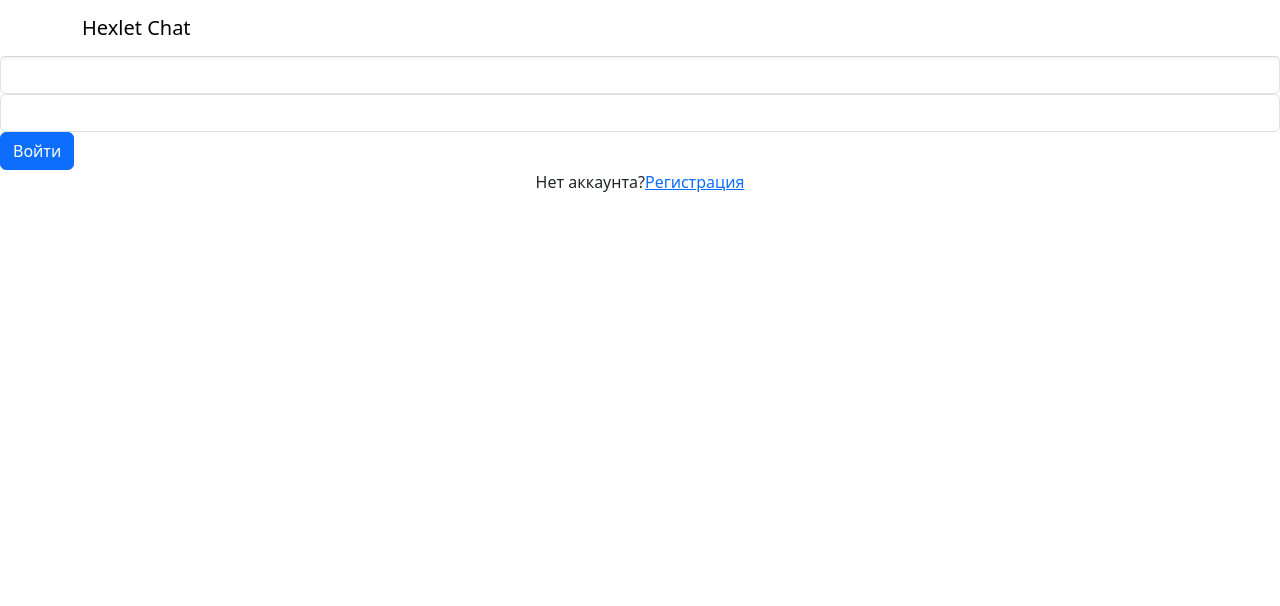
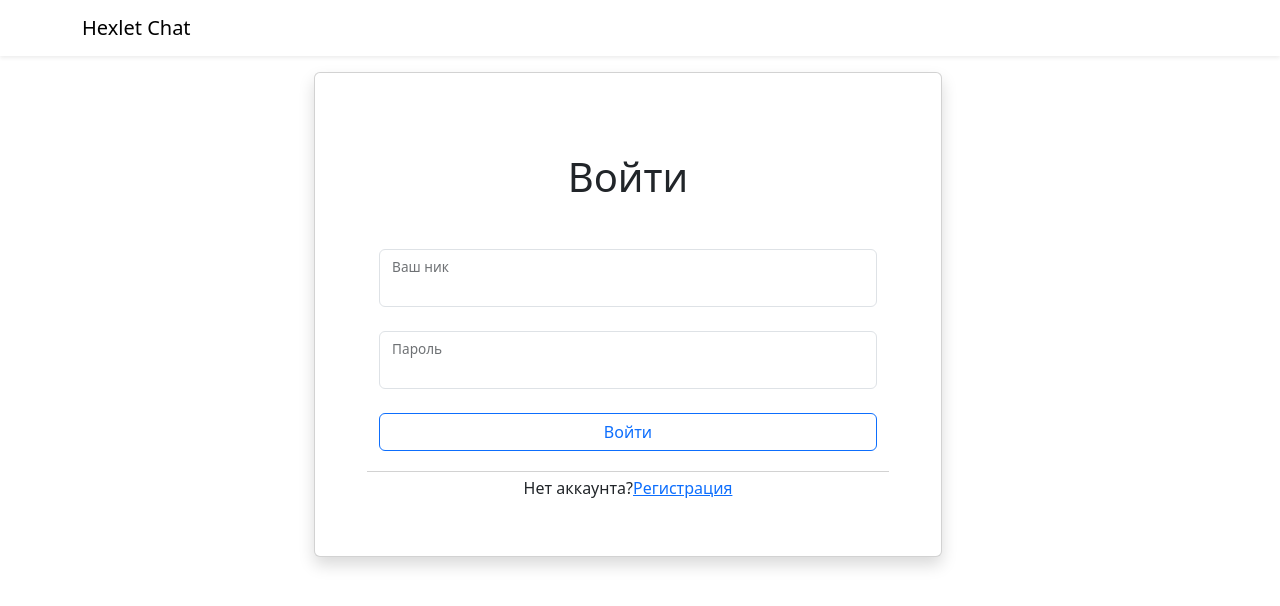
Before and after one commit to Andrey-Mikhailov-Fro/frontend-project-12, a React (Create React App) app in the folder my-frontend-app/: page /login in a window 1280 px wide. Shown: the top 606 px of the page. Built offline with nearby package versions, Linux system fonts and the light colour scheme; no server answers; what leo-profanity would draw is missing.

Commit message:
update visuals

```diff
--- a/my-frontend-app/src/components/CreateChannelModal.jsx
+++ b/my-frontend-app/src/components/CreateChannelModal.jsx
@@ -18,7 +18,8 @@ function CreateChannelModal(props) {
     { isLoading: isCreatingChannel }] = useAddChannelMutation();
   const channelsNames = useSelector(selectors.selectAll).map((channel) => channel.name);
   const [error, setError] = useState('');
-  const { show, handleClose } = props;
+  // eslint-disable-next-line no-unused-vars
+  const { show, handleClose, changeChnl } = props;
 
   const { t } = useTranslation();
 
@@ -33,7 +34,8 @@ function CreateChannelModal(props) {
       const checkedChannel = filter.clean(newChannel);
       try {
         await validate(newChannel, channelsNames);
-        await createChannel({ name: checkedChannel });
+        const newActive = await createChannel({ name: checkedChannel });
+        changeChnl(newActive.data.id);
         formik.values.newChannel = '';
         handleClose();
       } catch (validationError) {
--- a/my-frontend-app/src/components/MessagesList.jsx
+++ b/my-frontend-app/src/components/MessagesBlock.jsx
@@ -1,5 +1,4 @@
 /* eslint-disable react/prop-types */
-/* eslint-disable no-unused-vars */
 import React from 'react';
 import ListGroup from 'react-bootstrap/ListGroup';
 import Button from 'react-bootstrap/esm/Button';
@@ -7,22 +6,27 @@ import Container from 'react-bootstrap/Container';
 import Form from 'react-bootstrap/Form';
 import { Formik } from 'formik';
 import { useSelector, useDispatch } from 'react-redux';
+import { useTranslation } from 'react-i18next';
 import filter from 'leo-profanity';
 import * as messagesApi from '../services/messagesApi';
-import { selectors, newMessage, removeMessage } from '../slices/messagesSlice';
+import { selectors as messagesSelectors, newMessage, removeMessage } from '../slices/messagesSlice';
+import { selectors as channelsSelectors } from '../slices/channelsSlice';
 
 filter.loadDictionary(navigator.language);
 
 function MessagesList(props) {
   const { isLoading } = messagesApi.useGetMessagesQuery();
-  const [deleteMessage, { isLoading: isRemovingMessage }] = messagesApi.useRemoveMessageMutation();
   const [sendMessage, { isLoading: isSendingMessage }] = messagesApi.useAddMessageMutation();
   const dispatch = useDispatch();
 
-  const userData = useSelector((state) => state.user);
-  const messages = useSelector(selectors.selectAll);
+  const { t } = useTranslation();
 
   const { active, socket } = props;
+
+  const userData = useSelector((state) => state.user);
+  const messages = useSelector(messagesSelectors.selectAll);
+  const channels = useSelector(channelsSelectors.selectAll);
+  const currentChannel = channels.find((chan) => chan.id === active);
 
   const messageSubmitHandler = (e) => {
     e.preventDefault();
@@ -39,39 +43,49 @@ function MessagesList(props) {
     dispatch(removeMessage(id));
   });
 
-  const handleDelete = (id) => () => {
-    deleteMessage(id);
-  };
-
   const renderListItem = (item) => {
     const checkedMessage = filter.clean(item.body);
     return (
-      <Container key={item.id} fluid="true" className="d-flex flex-row justify-content-between">
+      <Container key={item.id} fluid="true" className="d-flex flex-row">
         <ListGroup.Item
           className="w-100 text-break mb-2"
           id={item.id}
         >
           {`${item.username}: ${checkedMessage}`}
         </ListGroup.Item>
-        <Button className="btn-secondary" disabled={isRemovingMessage} onClick={handleDelete(item.id)} />
       </Container>
     );
   };
 
+  const currentChannelMessages = messages
+    .filter((item) => item.channelId === active)
+    .map(renderListItem);
+
   return (
-    <Container className="d-flex h-100 flex-column justify-content-end">
-      <ListGroup className="chat-messages overflow-auto px-5">
-        {isLoading ? 'Loading...' : messages.filter((item) => item.channelId === active).map(renderListItem)}
+    <Container className="d-flex h-100 w-100 p-0 flex-column justify-content-end">
+      <div className="bg-secondary text-white w-100 mb-4 p-3 shadow-sm small">
+        <p><b>{`# ${currentChannel?.name}` || 'Loading...'}</b></p>
+        <span>{t('chat.count', { count: currentChannelMessages.length })}</span>
+      </div>
+      <ListGroup data-spy="scroll" className="chat-messages w-100 align-content-bottom overflow-auto m-0 px-5">
+        {isLoading ? 'Loading...' : currentChannelMessages}
       </ListGroup>
-      <div className="mt-auto px-5 py-3">
+      <div className="mt-auto m-0 p-3 w-100">
         <Formik initialValues={{ message: '' }}>
-          <Form noValidate className="py-1 border rounded-2" onSubmit={messageSubmitHandler}>
+          <Form noValidate className="border rounded-2" onSubmit={messageSubmitHandler}>
             <div className="input-group has-validation">
               <Form.Control
                 type="name"
                 name="message"
+                placeholder={t('chat.message')}
               />
-              <Button type="submit" className="btn btn-group-vertical" disabled={isSendingMessage} />
+              <Button
+                type="submit"
+                className="btn btn-group-vertical border-primary bg-white text-primary"
+                disabled={isSendingMessage}
+              >
+                {t('chat.send')}
+              </Button>
             </div>
           </Form>
         </Formik>
--- a/my-frontend-app/src/components/SignInForm.jsx
+++ b/my-frontend-app/src/components/SignInForm.jsx
@@ -1,65 +1,91 @@
 /* eslint-disable consistent-return */
-import React from 'react';
+import React, { useState } from 'react';
 import Form from 'react-bootstrap/Form';
 import Button from 'react-bootstrap/Button';
+import FloatingLabel from 'react-bootstrap/FloatingLabel';
+import Container from 'react-bootstrap/Container';
+import Card from 'react-bootstrap/Card';
 import { Navigate } from 'react-router-dom';
-import { Formik, Field } from 'formik';
+import { Formik, useFormik } from 'formik';
 import { useSelector } from 'react-redux';
 import { useTranslation } from 'react-i18next';
 import { useLoginMutation } from '../services/authApi';
 import CommonHeader from './CommonHeader';
 
 function MyForm() {
-  // eslint-disable-next-line no-unused-vars
-  const [singIn, { error: errorMessage, isLoading: isSingingIn }] = useLoginMutation();
+  const [singIn, { isLoading: isSingingIn }] = useLoginMutation();
+  const [error, setError] = useState('');
   const userData = useSelector((state) => state.user);
   localStorage.setItem('token', userData.token);
 
   const { t } = useTranslation();
 
-  const submitHandler = async (e) => {
-    e.preventDefault();
-    const username = e.target.nickname.value;
-    const password = e.target.password.value;
-    const body = { username, password };
-    await singIn(body);
-  };
+  const formik = useFormik({
+    initialValues: {
+      nickname: '',
+      password: '',
+    },
+    onSubmit: async (values) => {
+      const { nickname, password } = values;
+      const body = { username: nickname, password };
+      const response = await singIn(body);
+      if (Object.hasOwn(response, 'error')) {
+        if (response.error.status === 401) setError(t('signInForm.error'));
+      }
+    },
+  });
 
-  const initialValues = { nickname: '', password: '' };
+  const possibleError = error !== '';
 
   if (userData.token !== '') return <Navigate to="/" />;
 
   return (
     <>
       <CommonHeader />
-      <Formik
-        initialValues={initialValues}
-      >
-        <Form onSubmit={submitHandler}>
-          <Field
+      <Container fluid className="row justify-content-center align-content-center">
+        <Card className="h-50 w-50 m-3 mb-1 p-5 shadow">
+          <Card.Header as="h1" className="text-center m-4 border-0 bg-white">{t('signInForm.button')}</Card.Header>
+          <Card.Body>
+            <Formik>
+              <Form onSubmit={formik.handleSubmit}>
+                <FloatingLabel className="mb-4" label={t('signInForm.username')}>
+                  <Form.Control
                     type="name"
                     name="nickname"
-            className="form-control"
+                    isInvalid={possibleError}
+                    value={formik.values.nickname}
+                    onChange={formik.handleChange}
                   />
-          <Field
+                </FloatingLabel>
+                <FloatingLabel className="mb-4" label={t('signInForm.password')}>
+                  <Form.Control
                     type="password"
                     name="password"
-            className="form-control"
+                    isInvalid={possibleError}
+                    value={formik.values.password}
+                    onChange={formik.handleChange}
                   />
+                  <Form.Control.Feedback type="invalid">
+                    {possibleError ? t('signInForm.error') : ''}
+                  </Form.Control.Feedback>
+                </FloatingLabel>
                 <Button
                   variant="primary"
                   type="submit"
                   disabled={isSingingIn}
+                  className="w-100 border-primary bg-white text-primary"
                 >
                   {t('signInForm.button')}
                 </Button>
-          <div className="invalid">{errorMessage?.data.message || ''}</div>
               </Form>
             </Formik>
-      <div className="text-center">
+          </Card.Body>
+          <Card.Footer className="text-center m-1 p-1 bg-white">
             <span>{t('signInForm.haveAccount')}</span>
             <a href="/signup">{t('signInForm.registration')}</a>
-      </div>
+          </Card.Footer>
+        </Card>
+      </Container>
     </>
   );
 }
--- a/my-frontend-app/src/locales/ru.js
+++ b/my-frontend-app/src/locales/ru.js
@@ -28,6 +28,10 @@ export default {
     chat: {
       channels: 'Каналы',
       message: 'Введите сообщение...',
+      send: 'Отправить',
+      count_one: '{{count}} сообщение',
+      count_few: '{{count}} сообщения',
+      count_many: '{{count}} сообщений',
       dropdownButton: {
         delete: 'Удалить',
         edit: 'Переименовать',
--- a/my-frontend-app/src/slices/index.js
+++ b/my-frontend-app/src/slices/index.js
@@ -11,7 +11,7 @@ import i18nextInstance from '../services/i18nextInstance';
 const errorHandlerMiddleware = () => (next) => (action) => {
   if (isRejectedWithValue(action)) {
     const customError = action.payload;
-    if (customError.status !== 409) {
+    if (![409, 401].includes(customError.status)) {
       return toast.error(i18nextInstance.t('toasts.connectionError'));
     }
   }
```
Also changed, not shown: my-frontend-app/src/components/ChannelsBlock.jsx (renamed from my-frontend-app/src/components/ChannelsList.jsx, +22 -12 lines), my-frontend-app/src/components/Home.jsx (+11 -10 lines), my-frontend-app/src/components/SignUpForm.jsx (+18 -4 lines). Lines whose indentation alone changed are shown as unchanged.
